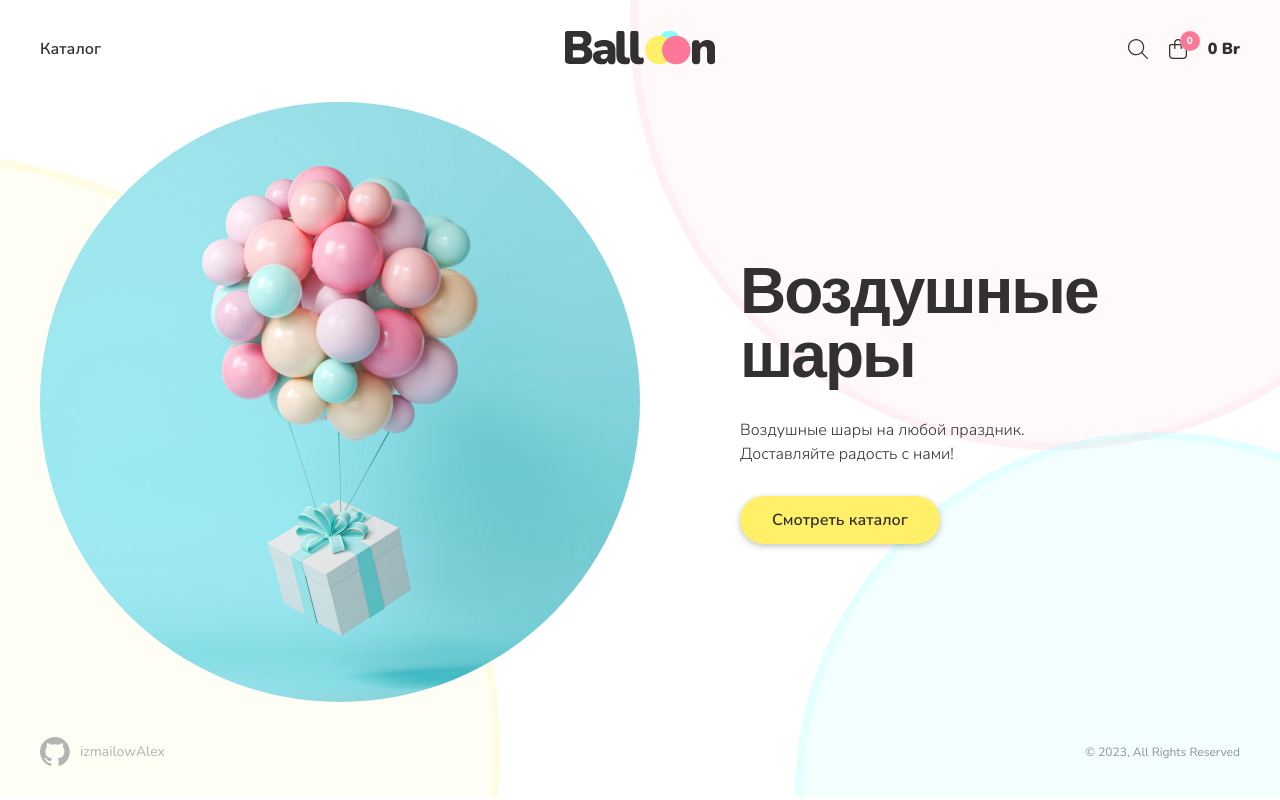
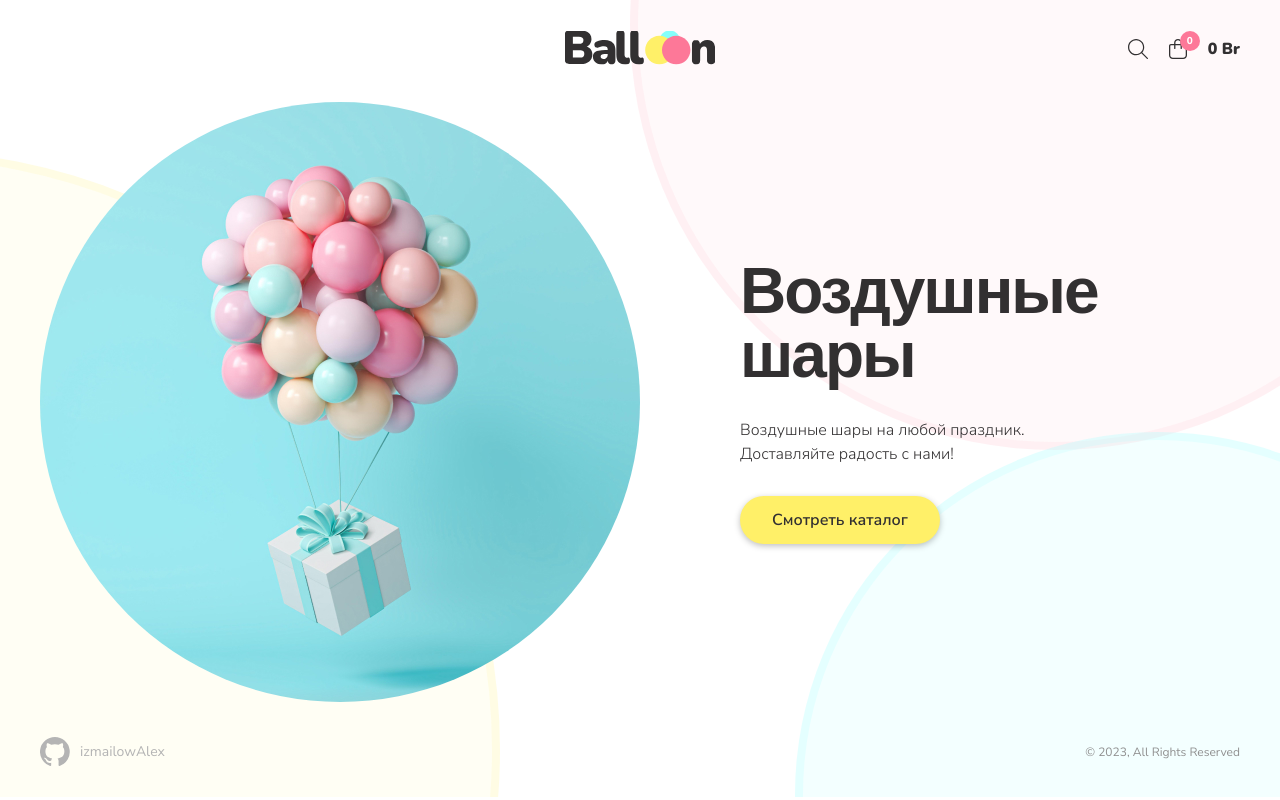
Before and after one commit to izmailowAlex/online_store, a React (Create React App) app: page / in a window 1280 px wide. Built offline with nearby package versions, Linux system fonts and the light colour scheme.

Commit message:
feat: add condition display nav

```diff
--- a/src/components/Header/Nav/Nav.tsx
+++ b/src/components/Header/Nav/Nav.tsx
@@ -7,7 +7,7 @@ function Nav (): JSX.Element {
   const location = useLocation()
   return (
     <nav className="nav">
-    {location.pathname !== '/catalog/' && (
+    {location.pathname !== '/catalog/' && location.pathname !== '/' && (
       <ul className="nav__list">
         <li className="nav__item">
           <Link className="nav__link" to="/catalog/">Каталог</Link>
```
